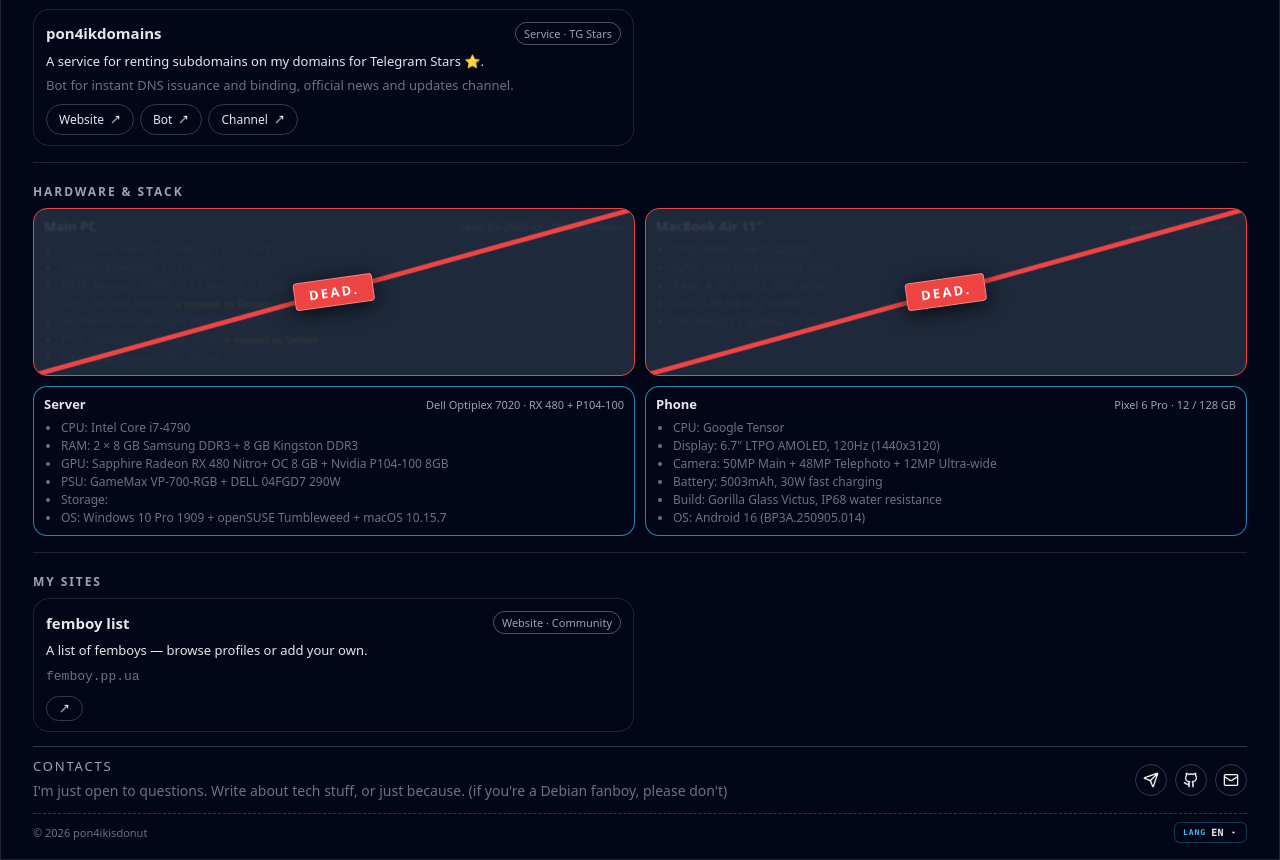
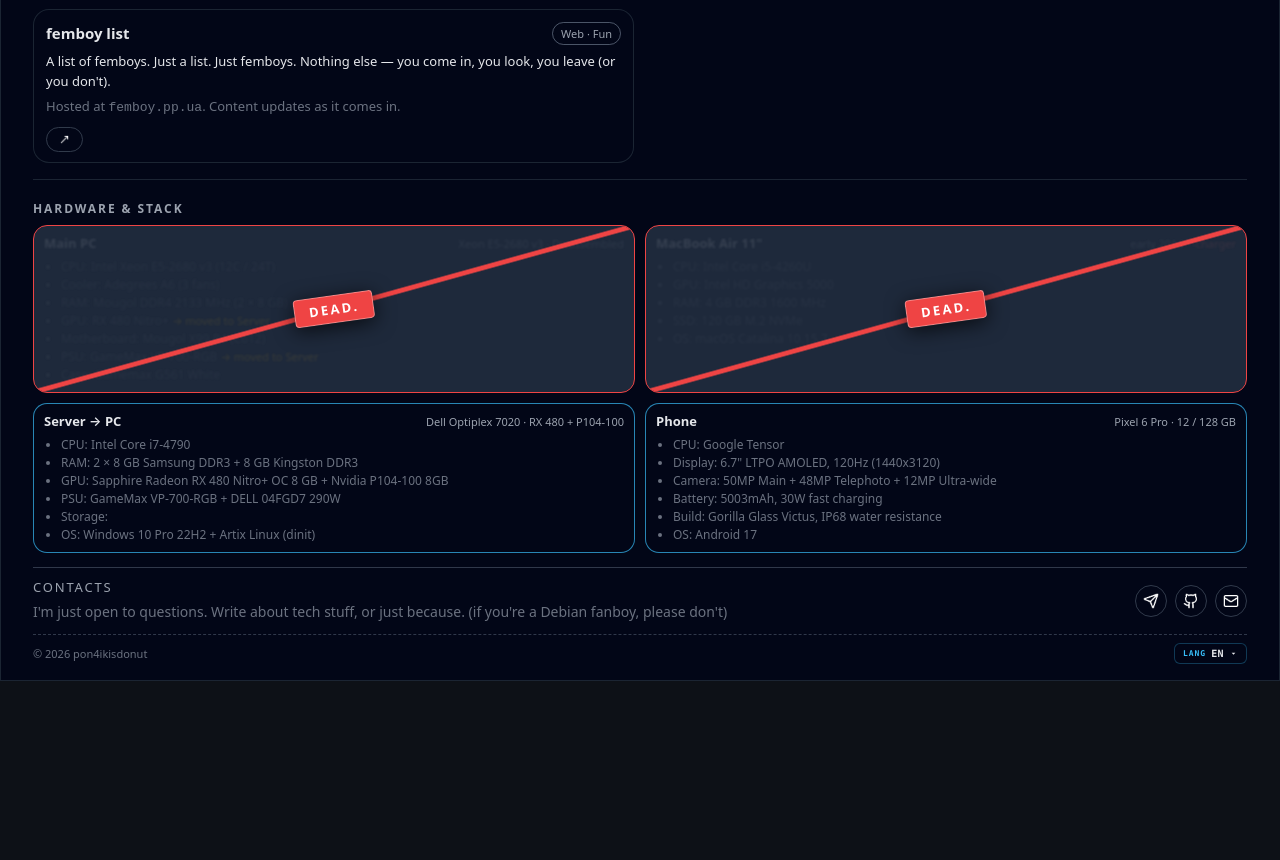
Before and after one commit to pon4ikisdonut/pon4ikisdonut.github.io, a plain HTML site: page index.html in a window 1280 px wide. Shown: the part 494-1354 px from the top of the page. After the commit the page ends 1175 px from the top, so only its background shows below. Drawn offline with Linux system fonts and the light colour scheme.

Commit message:
refactor: update projects and hardware specs

```diff
--- a/i18n.js
+++ b/i18n.js
@@ -16,20 +16,10 @@ const translations = {
         "projects.zpsr.text": "Язык программирования‑прослойка над Python, который сохраняет структуру и простоту оригинала, но использует русскую раскладку для ключевых слов и операторов.",
         "projects.zpsr.subtle": "ZPSR расшифровывается как «Zaebis Pisat Suka na Russkom» — это эксперимент в дизайне языков и попытка сделать код максимально «нативным» для неанглийской раскладки клавиатуры.",
         "projects.zpsr.example": 'Пример синтаксиса: <code>зкште("Write anything"); еуче = штзге(); зкште(еуче)</code>',
-        "projects.pon4ikdomains.tag": "Сервис · TG Stars",
-        "projects.pon4ikdomains.text": "Сервис для аренды сабдоменов на моих доменах за Telegram Stars ⭐.",
-        "projects.pon4ikdomains.subtle": "Бот для мгновенной выдачи и привязки DNS, канал с новостями и обновлениями.",
-        "projects.pon4ikdomains.site": "Сайт",
-        "projects.pon4ikdomains.bot": "Бот",
-        "projects.pon4ikdomains.channel": "Канал",
         "projects.femboy.tag": "Web · Fun",
         "projects.femboy.text": "Список фембоев. Просто список. Просто фембои. Ничего лишнего — заходишь, смотришь, уходишь (или не уходишь).",
         "projects.femboy.subtle": "Хостится на <code>femboy.pp.ua</code>. Контент пополняется по мере поступления.",
-        "sites.title": "Мои сайты",
-        "sites.femboy.tag": "Сайт · Комьюнити",
-        "sites.femboy.text": "Список фембоев — можно посмотреть анкеты и добавить свою.",
-        "sites.femboy.subtle": "<code>femboy.pp.ua</code>",
-        "sites.femboy.open": "Открыть femboy.pp.ua",
+        "projects.femboy.open": "Открыть femboy.pp.ua",
         "hardware.title": "Hardware & Stack",
         "hw.pc.title": "Основной ПК",
         "hw.pc.meta": "Xeon E5‑2680 v3 · Разобран",
@@ -41,7 +31,7 @@ const translations = {
         "hw.pc.li5": 'PSU: GameMax VP‑700‑RGB <span class="badge-moved">→ в Сервер</span>',
         "hw.pc.li6": "Case: Gamemax G561 White",
         "hw.mac.meta": 'early 2014 · <span class="badge-subtle">-зарядка</span>',
-        "hw.server.title": "Сервер",
+        "hw.server.title": "Сервер → ПК",
         "hw.server.li1": "RAM: 2 × 8 GB Samsung DDR3 + 8 GB Kingston DDR3",
         "hw.server.storageLabel": "Storage:",
         "hw.server.st0": "Patriot Burst Elite [120 ГБ]",
@@ -73,20 +63,10 @@ const translations = {
         "projects.zpsr.text": "A programming language layer over Python that keeps the structure and simplicity of the original but uses a Russian keyboard layout for keywords and operators.",
         "projects.zpsr.subtle": "ZPSR stands for \"Zaebis Pisat Suka na Russkom\" (roughly: \"Great to code in Russian\") — an experiment in language design and an attempt to make code as \"native\" as possible for a non-English keyboard layout.",
         "projects.zpsr.example": 'Syntax example: <code>зкште("Write anything"); еуче = штзге(); зкште(еуче)</code>',
-        "projects.pon4ikdomains.tag": "Service · TG Stars",
-        "projects.pon4ikdomains.text": "A service for renting subdomains on my domains for Telegram Stars ⭐.",
-        "projects.pon4ikdomains.subtle": "Bot for instant DNS issuance and binding, official news and updates channel.",
-        "projects.pon4ikdomains.site": "Website",
-        "projects.pon4ikdomains.bot": "Bot",
-        "projects.pon4ikdomains.channel": "Channel",
         "projects.femboy.tag": "Web · Fun",
         "projects.femboy.text": "A list of femboys. Just a list. Just femboys. Nothing else — you come in, you look, you leave (or you don't).",
         "projects.femboy.subtle": "Hosted at <code>femboy.pp.ua</code>. Content updates as it comes in.",
-        "sites.title": "My sites",
-        "sites.femboy.tag": "Website · Community",
-        "sites.femboy.text": "A list of femboys — browse profiles or add your own.",
-        "sites.femboy.subtle": "<code>femboy.pp.ua</code>",
-        "sites.femboy.open": "Open femboy.pp.ua",
+        "projects.femboy.open": "Open femboy.pp.ua",
         "hardware.title": "Hardware & Stack",
         "hw.pc.title": "Main PC",
         "hw.pc.meta": "Xeon E5-2680 v3 · Disassembled",
@@ -98,7 +78,7 @@ const translations = {
         "hw.pc.li5": 'PSU: GameMax VP-700-RGB <span class="badge-moved">→ moved to Server</span>',
         "hw.pc.li6": "Case: Gamemax G561 White",
         "hw.mac.meta": 'early 2014 · <span class="badge-subtle">-charger</span>',
-        "hw.server.title": "Server",
+        "hw.server.title": "Server → PC",
         "hw.server.li1": "RAM: 2 × 8 GB Samsung DDR3 + 8 GB Kingston DDR3",
         "hw.server.storageLabel": "Storage:",
         "hw.server.st0": "Patriot Burst Elite [120 GB]",
@@ -130,20 +110,10 @@ const translations = {
         "projects.zpsr.text": "一个基于 Python 的编程语言层，保留了原语言的结构和简洁性，但关键字和操作符使用俄语键盘布局。",
         "projects.zpsr.subtle": "ZPSR 是 \"Zaebis Pisat Suka na Russkom\"（大意为“用俄语打字真爽”）的缩写——这是一次语言设计实验，尝试让代码尽可能“原生”地适配非英语键盘布局。",
         "projects.zpsr.example": '语法示例：<code>зкште("Write anything"); еуче = штзге(); зкште(еуче)</code>',
-        "projects.pon4ikdomains.tag": "服务 · TG Stars",
-        "projects.pon4ikdomains.text": "使用 Telegram Stars ⭐ 租赁我的域名的子域名服务。",
-        "projects.pon4ikdomains.subtle": "Telegram 机器人即时开通并绑定 DNS，频道同步发布最新动态。",
-        "projects.pon4ikdomains.site": "网站",
-        "projects.pon4ikdomains.bot": "机器人",
-        "projects.pon4ikdomains.channel": "频道",
         "projects.femboy.tag": "网页 · 娱乐",
         "projects.femboy.text": "一份娘化男孩（femboy）名单。仅仅是名单。只有 femboy，别无其他——你进来，看一看，然后离开（或者不离开）。",
         "projects.femboy.subtle": "托管在 <code>femboy.pp.ua</code>。内容会不断更新。",
-        "sites.title": "我的网站",
-        "sites.femboy.tag": "网站 · 社区",
-        "sites.femboy.text": "一个 femboy 名单：浏览资料或添加你自己。",
-        "sites.femboy.subtle": "<code>femboy.pp.ua</code>",
-        "sites.femboy.open": "打开 femboy.pp.ua",
+        "projects.femboy.open": "打开 femboy.pp.ua",
         "hardware.title": "硬件与技术栈",
         "hw.pc.title": "主力电脑",
         "hw.pc.meta": "Xeon E5-2680 v3 · 已拆解",
@@ -155,7 +125,7 @@ const translations = {
         "hw.pc.li5": 'PSU: GameMax VP-700-RGB <span class="badge-moved">→ 已移至服务器</span>',
         "hw.pc.li6": "机箱: Gamemax G561 White",
         "hw.mac.meta": 'early 2014 · <span class="badge-subtle">-充电器</span>',
-        "hw.server.title": "服务器",
+        "hw.server.title": "服务器 → PC",
         "hw.server.li1": "内存: 2 × 8 GB Samsung DDR3 + 8 GB Kingston DDR3",
         "hw.server.storageLabel": "存储:",
         "hw.server.st0": "Patriot Burst Elite [120 GB]",
@@ -187,20 +157,10 @@ const translations = {
         "projects.zpsr.text": "Мова програмування‑надбудова над Python, яка зберігає структуру та простоту оригіналу, але використовує російську розкладку для слів‑ключових та операторів.",
         "projects.zpsr.subtle": "ZPSR розшифровується як «Zaebis Pisat Suka na Russkom» — це експеримент у дизайні мов та спроба зробити код максимально «нативним» для неросійської розкладки клавіатури.",
         "projects.zpsr.example": 'Приклад синтаксису: <code>зкште("Write anything"); еуче = штзге(); зкште(еуче)</code>',
-        "projects.pon4ikdomains.tag": "Сервіс · TG Stars",
-        "projects.pon4ikdomains.text": "Сервіс для оренди сабдоменів на моїх доменах за Telegram Stars ⭐.",
-        "projects.pon4ikdomains.subtle": "Бот для миттєвої видачі та прив'язки DNS, канал з новинами та оновленнями.",
-        "projects.pon4ikdomains.site": "Сайт",
-        "projects.pon4ikdomains.bot": "Бот",
-        "projects.pon4ikdomains.channel": "Канал",
         "projects.femboy.tag": "Web · Fun",
         "projects.femboy.text": "Список фембой. Просто список. Просто фембої. Нічого зайвого — зайшов, подивився, пішов (або не пішов).",
         "projects.femboy.subtle": "Хоститься на <code>femboy.pp.ua</code>. Контент оновлюється протягом часу.",
-        "sites.title": "Мої сайти",
-        "sites.femboy.tag": "Сайт · Спільнота",
-        "sites.femboy.text": "Список фембоїв — можна переглядати анкети та додати свою.",
-        "sites.femboy.subtle": "<code>femboy.pp.ua</code>",
-        "sites.femboy.open": "Відкрити femboy.pp.ua",
+        "projects.femboy.open": "Відкрити femboy.pp.ua",
         "hardware.title": "Апаратне та Стек",
         "hw.pc.title": "Основний ПК",
         "hw.pc.meta": "Xeon E5‑2680 v3 · Розібраний",
@@ -212,7 +172,7 @@ const translations = {
         "hw.pc.li5": 'Блок живлення: GameMax VP‑700‑RGB <span class="badge-moved">→ на Сервер</span>',
         "hw.pc.li6": "Корпус: Gamemax G561 White",
         "hw.mac.meta": 'early 2014 · <span class="badge-subtle">-зарядка</span>',
-        "hw.server.title": "Сервер",
+        "hw.server.title": "Сервер → ПК",
         "hw.server.li1": "RAM: 2 × 8 ГБ Samsung DDR3 + 8 ГБ Kingston DDR3",
         "hw.server.storageLabel": "Сховище:",
         "hw.server.st0": "Patriot Burst Elite [120 ГБ]",
--- a/index.html
+++ b/index.html
@@ -143,48 +143,26 @@
             <article class="project-card">
               <header class="project-header">
                 <h3 class="project-title">
-                  <a href="https://sub.pon4ikisdonut.pp.ua/" target="_blank" rel="noopener">pon4ikdomains</a>
+                  <a href="https://femboy.pp.ua/" target="_blank" rel="noopener">femboy list</a>
                 </h3>
-                <span class="project-tag" data-i18n="projects.pon4ikdomains.tag">Сервис · TG Stars</span>
+                <span class="project-tag" data-i18n="projects.femboy.tag">Web · Fun</span>
               </header>
-              <p class="project-text" data-i18n="projects.pon4ikdomains.text">
-                Сервис для аренды сабдоменов на моих доменах за Telegram Stars ⭐.
+              <p class="project-text" data-i18n="projects.femboy.text">
+                Список фембоев. Просто список. Просто фембои. Ничего лишнего — заходишь, смотришь, уходишь (или не уходишь).
               </p>
-              <p class="project-text subtle" data-i18n="projects.pon4ikdomains.subtle">
-                Бот для мгновенной выдачи и привязки DNS, канал с новостями и обновлениями.
+              <p class="project-text subtle" data-i18n-html="projects.femboy.subtle">
+                Хостится на <code>femboy.pp.ua</code>. Контент пополняется по мере поступления.
               </p>
               <div class="project-actions">
                 <a
                   class="project-button"
-                  href="https://sub.pon4ikisdonut.pp.ua/"
+                  href="https://femboy.pp.ua/"
                   target="_blank"
                   rel="noopener"
-                  aria-label="Сайт pon4ikdomains"
-                  title="Сайт pon4ikdomains"
+                  data-i18n-attr="aria-label:projects.femboy.open;title:projects.femboy.open"
+                  aria-label="Открыть femboy.pp.ua"
+                  title="Открыть femboy.pp.ua"
                 >
-                  <span data-i18n="projects.pon4ikdomains.site">Сайт</span>
-                  <img src="strelka.png" alt="" class="icon icon--external" />
-                </a>
-                <a
-                  class="project-button"
-                  href="https://t.me/pon4ikdomain_bot"
-                  target="_blank"
-                  rel="noopener"
-                  aria-label="Telegram бот pon4ikdomains"
-                  title="Telegram бот pon4ikdomains"
-                >
-                  <span data-i18n="projects.pon4ikdomains.bot">Бот</span>
-                  <img src="strelka.png" alt="" class="icon icon--external" />
-                </a>
-                <a
-                  class="project-button"
-                  href="https://t.me/pon4ikdomains"
-                  target="_blank"
-                  rel="noopener"
-                  aria-label="Telegram канал pon4ikdomains"
-                  title="Telegram канал pon4ikdomains"
-                >
-                  <span data-i18n="projects.pon4ikdomains.channel">Канал</span>
                   <img src="strelka.png" alt="" class="icon icon--external" />
                 </a>
               </div>
@@ -234,7 +212,7 @@
 
               <details class="hardware-item" open>
                 <summary>
-                  <span class="hw-title" data-i18n="hw.server.title">Сервер</span>
+                  <span class="hw-title" data-i18n="hw.server.title">Сервер → ПК</span>
                   <span class="hw-meta">Dell Optiplex 7020 · RX 480 + P104-100</span>
                 </summary>
                 <div class="hw-body">
@@ -251,7 +229,7 @@
                         <li data-i18n="hw.server.st3">WDC WD3200AAJS‑00L7A0 [298 ГБ]</li>
                       </ul>
                     </li>
-                    <li>OS: Windows 10 Pro 1909 + openSUSE Tumbleweed + macOS 10.15.7</li>
+                    <li>OS: Windows 10 Pro 22H2 + Artix Linux (dinit)</li>
                   </ul>
                 </div>
               </details>
@@ -268,29 +246,12 @@
                     <li data-i18n="hw.phone.li2">Camera: 50 MP + 48 MP + 12 MP</li>
                     <li data-i18n="hw.phone.li3">Battery: 5003 mAh, 30W fast charging</li>
                     <li data-i18n="hw.phone.li4">Build: Corning Gorilla Glass Victus</li>
-                    <li>OS: Android 16 (BP3A.250905.014)</li>
+                    <li>OS: Android 17</li>
                   </ul>
                 </div>
               </details>
 
             </div>
-          </div>
-        </section>
-
-        <section class="section animate-in" id="sites">
-          <h2 class="section-title" data-i18n="sites.title">My sites</h2>
-          <div class="sites-grid">
-            <article class="project-card site-card">
-              <header class="project-header">
-                <h3 class="project-title"><a href="https://femboy.pp.ua/" target="_blank" rel="noopener">femboy list</a></h3>
-                <span class="project-tag" data-i18n="sites.femboy.tag">Website · Community</span>
-              </header>
-              <p class="project-text" data-i18n="sites.femboy.text">Список фембоев — можно посмотреть анкеты и добавить свою.</p>
-              <p class="project-text subtle" data-i18n-html="sites.femboy.subtle"><code>femboy.pp.ua</code></p>
-              <div class="project-actions">
-                <a href="https://femboy.pp.ua/" target="_blank" rel="noopener" class="project-button" data-i18n-attr="aria-label:sites.femboy.open;title:sites.femboy.open" aria-label="Открыть femboy.pp.ua" title="Открыть femboy.pp.ua"><img src="strelka.png" alt="" class="icon icon--external" /></a>
-              </div>
-            </article>
           </div>
         </section>
 
@@ -333,7 +294,7 @@
       </div>
     </main>
 
-    <script src="i18n.js?v=6"></script>
+    <script src="i18n.js?v=7"></script>
     <script>
       (function () {
         function updateKyivTime() {
```
